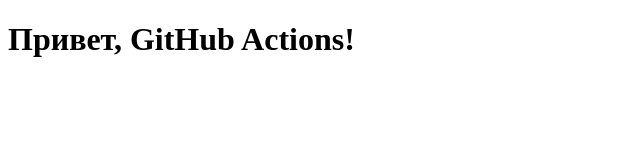
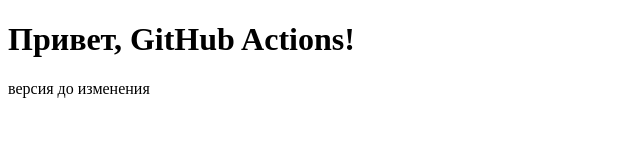
Before and after one commit to WhoWhoWhy/site-cicd, a plain HTML site: page index.html in a window 1280 px wide. Shown: the whole page, without its empty margins (0-640 px from the left). Drawn offline with Linux system fonts and the light colour scheme.

Commit message:
Change title and add version paragraph in index.html
Updated the title and added a version paragraph.

```diff
--- a/index.html
+++ b/index.html
@@ -2,10 +2,11 @@
 <html lang="ru">
 <head>
 <meta charset="UTF-8">
-<title>Обновлено через CI/CD2</title>
+<title>Мой сайт</title>
 <link rel="stylesheet" href="style.css">
 </head>
 <body>
 <h1>Привет, GitHub Actions!</h1>
+<p>версия до изменения</p>
 </body>
 </html>
```
